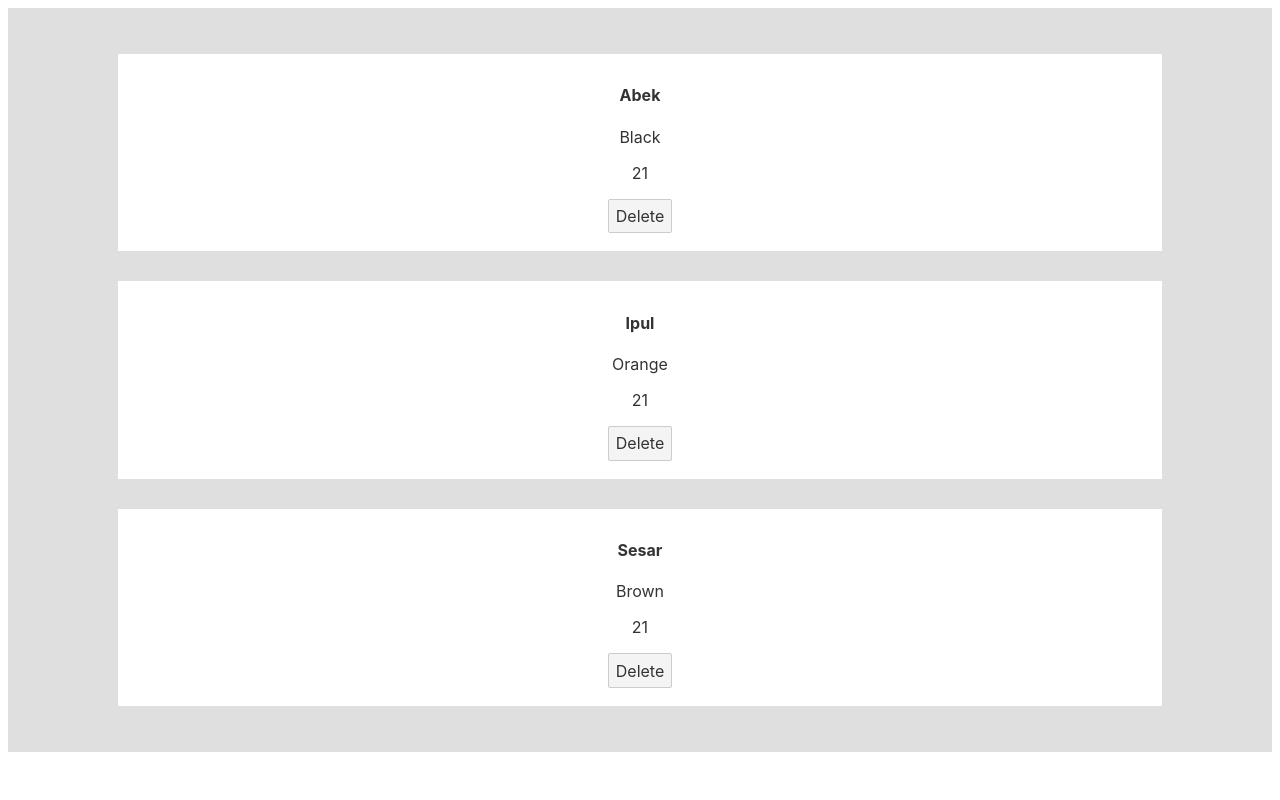
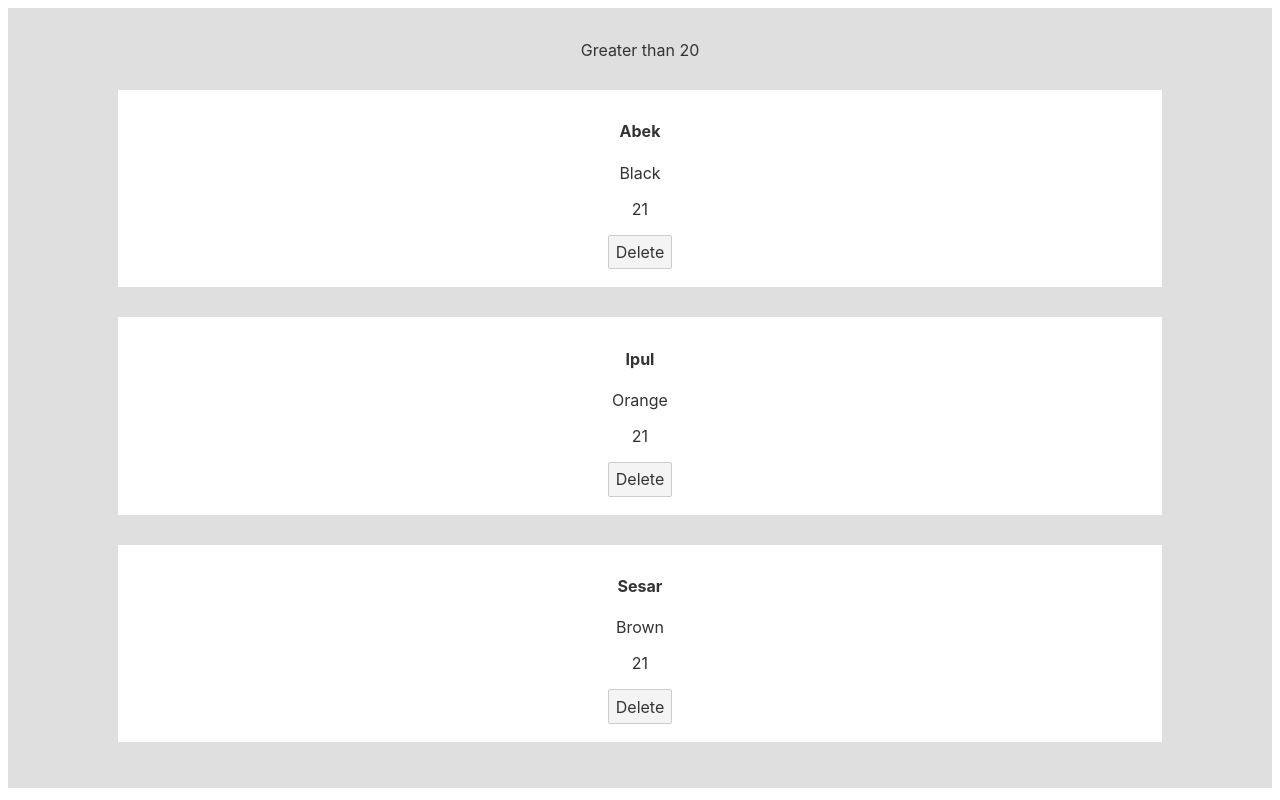
Before and after one commit to rizqyep/svelte-basics, a Svelte app: page / in a window 1280 px wide. Built offline with nearby package versions, Linux system fonts and the light colour scheme.

Commit message:
feat: lesson 8 codes

```diff
--- a/src/App.svelte
+++ b/src/App.svelte
@@ -10,9 +10,16 @@
       return person.id != id;
     });
   };
+
+  let num = 70;
 </script>
 
 <main>
+  {#if num > 20}
+    <p>Greater than 20</p>
+  {:else if num > 5}
+    <p>Greater than 5</p>
+  {/if}
   {#each people as person (person.id)}
     <div class="card">
       <h4>{person.name}</h4>
```
